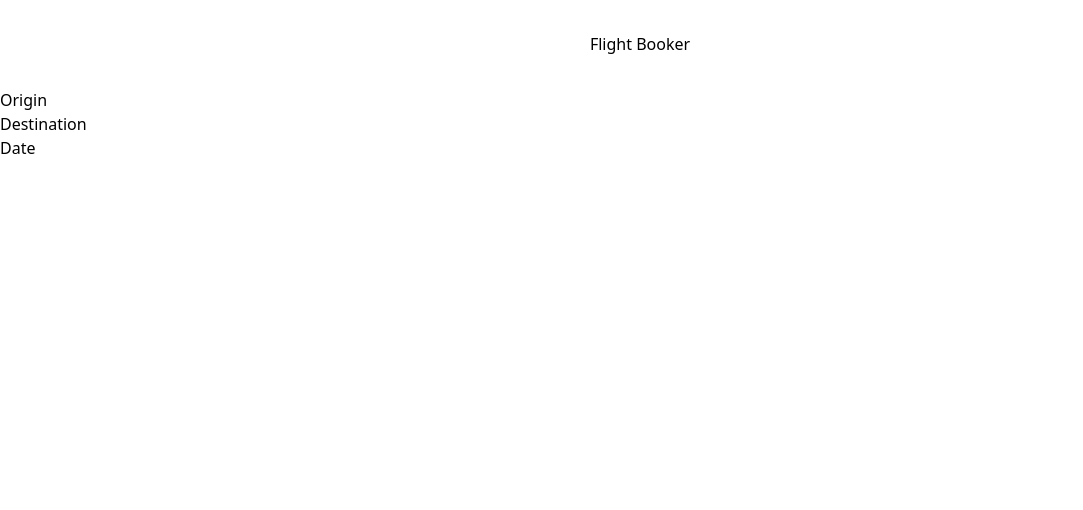
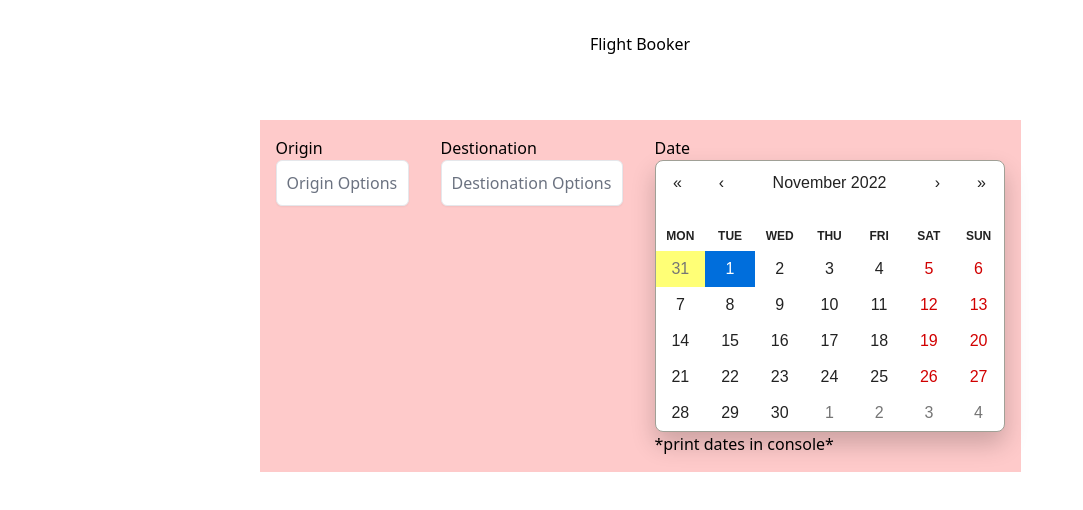
Before and after one commit to DKSameer/FlightBookerApp, a Next.js app in the folder frontend/: page / in a window 1280 px wide. Shown: the top 510 px of the page, without its empty margins (0-1083 px from the left). Built offline with nearby package versions, Linux system fonts and the light colour scheme.

Commit message:
some components

```diff
--- /dev/null
+++ b/frontend/components/calendar.tsx
@@ -0,0 +1,18 @@
+import { ReactElement, useState } from "react";
+import Calendar from 'react-calendar';
+import 'react-calendar/dist/Calendar.css';
+
+export default function CalendarC(): ReactElement {
+    const [date, setDate] = useState(new Date(2022, 10, 1));
+
+    function print_dates(){
+        console.log(date);
+    }
+
+    return (
+        <div className='calendar-container'>
+            <Calendar onChange={setDate} defaultValue={date}/>
+            <button onClick={print_dates}>*print dates in console*</button>
+        </div>
+    );
+  }
--- /dev/null
+++ b/frontend/components/dropdown.tsx
@@ -0,0 +1,26 @@
+import { ReactElement, useState } from "react";
+
+export default function Dropdown(props: {options: string}): ReactElement {
+    const [option, setOption] = useState("");
+
+    function on_option_change(event: React.ChangeEvent<HTMLInputElement>){
+        console.log(event.target.value);
+    }
+
+    return (
+        <div className="relative w-full lg:max-w-sm">
+            <select onChange={on_option_change} className="w-full p-2.5 text-gray-500 bg-white border rounded-md shadow-sm outline-none appearance-none focus:border-indigo-600">
+                <option>{props.options} Options</option>
+                {/*
+                    TODO:
+                        - Fetch options
+                        - Fill selector with options:
+
+                            {options.map((option) => (
+                                <option value={option.value}>{option.label}</option>
+                            ))}
+                */}
+            </select>
+        </div>
+    );
+}
--- a/frontend/components/flight_details.tsx
+++ b/frontend/components/flight_details.tsx
@@ -1,11 +1,24 @@
 import { ReactElement } from "react";
+import Dropdown from "./dropdown"
+import Calendar from "../components/calendar";
 
-export default function Home(): ReactElement {
+export default function FlightDetails(): ReactElement {
   return (
-    <div id="flight_details_wrapper" className="flex flex-col">
-        <div>Origin</div>
-        <div>Destination</div>
-        <div>Date</div>
+    <div id="flight_details_wrapper" className="flex flex-col justify-center items-center">
+      <div className="flex p-4 m-4">
+        <div className="flex flex-col p-4 bg-red-200">
+          <div>Origin</div>
+          <Dropdown options="Origin"></Dropdown>
+        </div>
+        <div className="flex flex-col p-4 bg-red-200">
+          <div>Destionation</div>
+          <Dropdown options="Destionation"></Dropdown>
+        </div>
+        <div className="flex flex-col p-4 bg-red-200">
+          <div>Date</div>
+          <Calendar/>
+        </div>
+      </div>
     </div>
   );
 }
--- a/frontend/components/layout.tsx
+++ b/frontend/components/layout.tsx
@@ -1,6 +1,6 @@
 import { ReactElement } from "react";
 
-export default function Home({children}: any): ReactElement {
+export default function Layout({children}: any): ReactElement {
   return (
     <div id="app_wrapper" className="flex flex-col">
         <div id="logo_wrapper" className="flex justify-center items-center w-full">
--- a/frontend/package.json
+++ b/frontend/package.json
@@ -11,11 +11,13 @@
   "dependencies": {
     "next": "13.0.0",
     "react": "18.2.0",
+    "react-calendar": "^3.9.0",
     "react-dom": "18.2.0"
   },
   "devDependencies": {
     "@types/node": "18.11.8",
     "@types/react": "18.0.24",
+    "@types/react-calendar": "^3.5.3",
     "@types/react-dom": "18.0.8",
     "autoprefixer": "^10.4.13",
     "eslint": "8.26.0",
--- a/frontend/styles/globals.css
+++ b/frontend/styles/globals.css
@@ -1,3 +1,94 @@
 @tailwind base;
 @tailwind components;
 @tailwind utilities;
+
+@layer base {
+    .react-calendar {
+        width: 400px;
+        max-width: 100%;
+        background-color: #fff;
+        color: #222;
+        border-radius: 8px;
+        box-shadow: 0 12px 24px rgba(0, 0, 0, 0.2);
+        font-family: Arial, Helvetica, sans-serif;
+        line-height: 1.125em;
+       }
+       .react-calendar__navigation button {
+        color: #6f48eb;
+        min-width: 44px;
+        background: none;
+        font-size: 16px;
+        margin-top: 8px;
+       }
+       .react-calendar__navigation button:enabled:hover,
+       .react-calendar__navigation button:enabled:focus {
+        background-color: #f8f8fa;
+       }
+       .react-calendar__navigation button[disabled] {
+        background-color: #f0f0f0;
+       }
+       abbr[title] {
+        text-decoration: none;
+       }
+       /* .react-calendar__month-view__days__day--weekend {
+        color: #d10000;
+       } */
+       .react-calendar__tile:enabled:hover,
+       .react-calendar__tile:enabled:focus {
+        background: #f8f8fa;
+        color: #6f48eb;
+        border-radius: 6px;
+       }
+       .react-calendar__tile--now {
+        background: #6f48eb33;
+        border-radius: 6px;
+        font-weight: bold;
+        color: #6f48eb;
+       }
+       .react-calendar__tile--now:enabled:hover,
+       .react-calendar__tile--now:enabled:focus {
+        background: #6f48eb33;
+        border-radius: 6px;
+        font-weight: bold;
+        color: #6f48eb;
+       }
+       .react-calendar__tile--hasActive:enabled:hover,
+       .react-calendar__tile--hasActive:enabled:focus {
+        background: #f8f8fa;
+       }
+       .react-calendar__tile--active {
+        background: #6f48eb;
+        border-radius: 6px;
+        font-weight: bold;
+        color: white;
+       }
+       .react-calendar__tile--active:enabled:hover,
+       .react-calendar__tile--active:enabled:focus {
+        background: #6f48eb;
+        color: white;
+       }
+       .react-calendar--selectRange .react-calendar__tile--hover {
+        background-color: #f8f8fa;
+       }
+       .react-calendar__tile--range {
+        background: #f8f8fa;
+        color: #6f48eb;
+        border-radius: 0;
+       }
+       .react-calendar__tile--rangeStart {
+        border-top-right-radius: 0;
+        border-bottom-right-radius: 0;
+        border-top-left-radius: 6px;
+        border-bottom-left-radius: 6px;
+        background: #6f48eb;
+        color: white;
+       }
+       .react-calendar__tile--rangeEnd {
+        border-top-left-radius: 0;
+        border-bottom-left-radius: 0;
+        border-top-right-radius: 6px;
+        border-bottom-right-radius: 6px;
+        background: #6f48eb;
+        color: white;
+       }
+}
```
Also changed, not shown: 1 other file (tests, documents, lock files or other folders).
